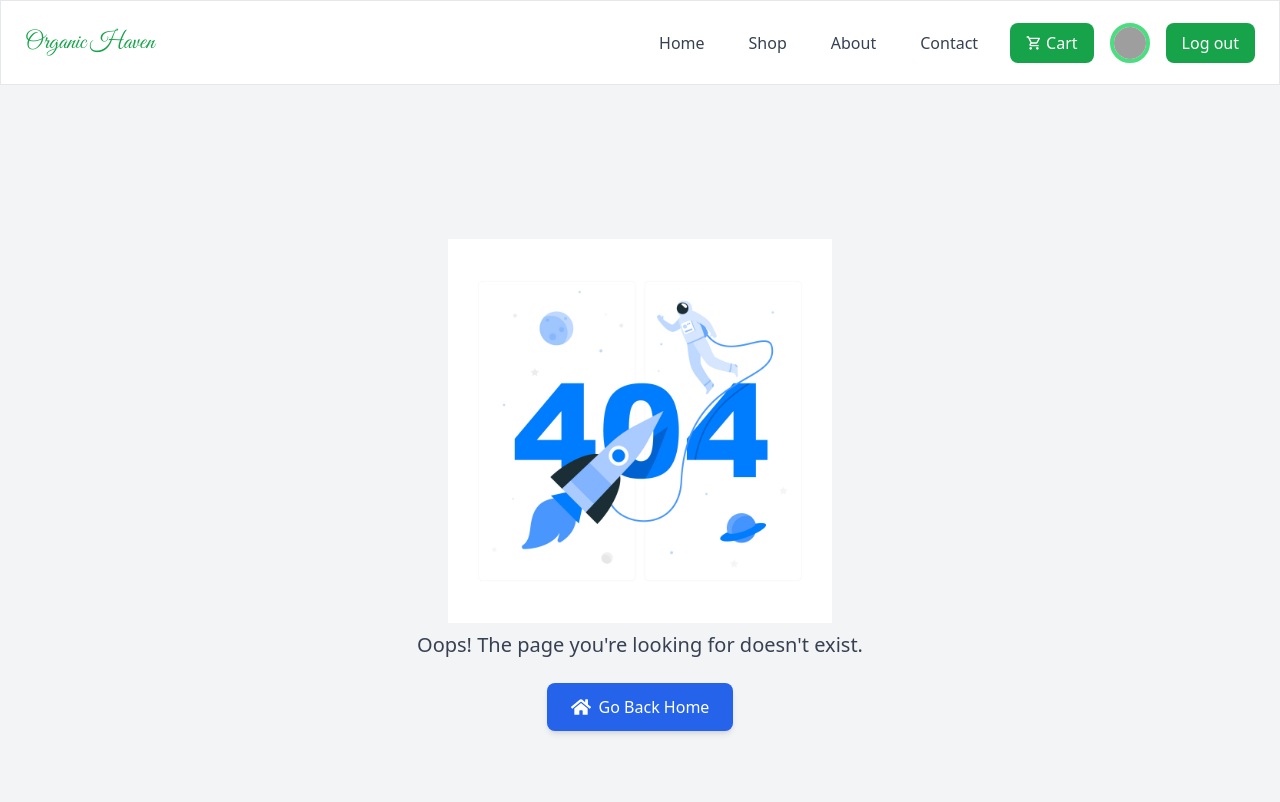
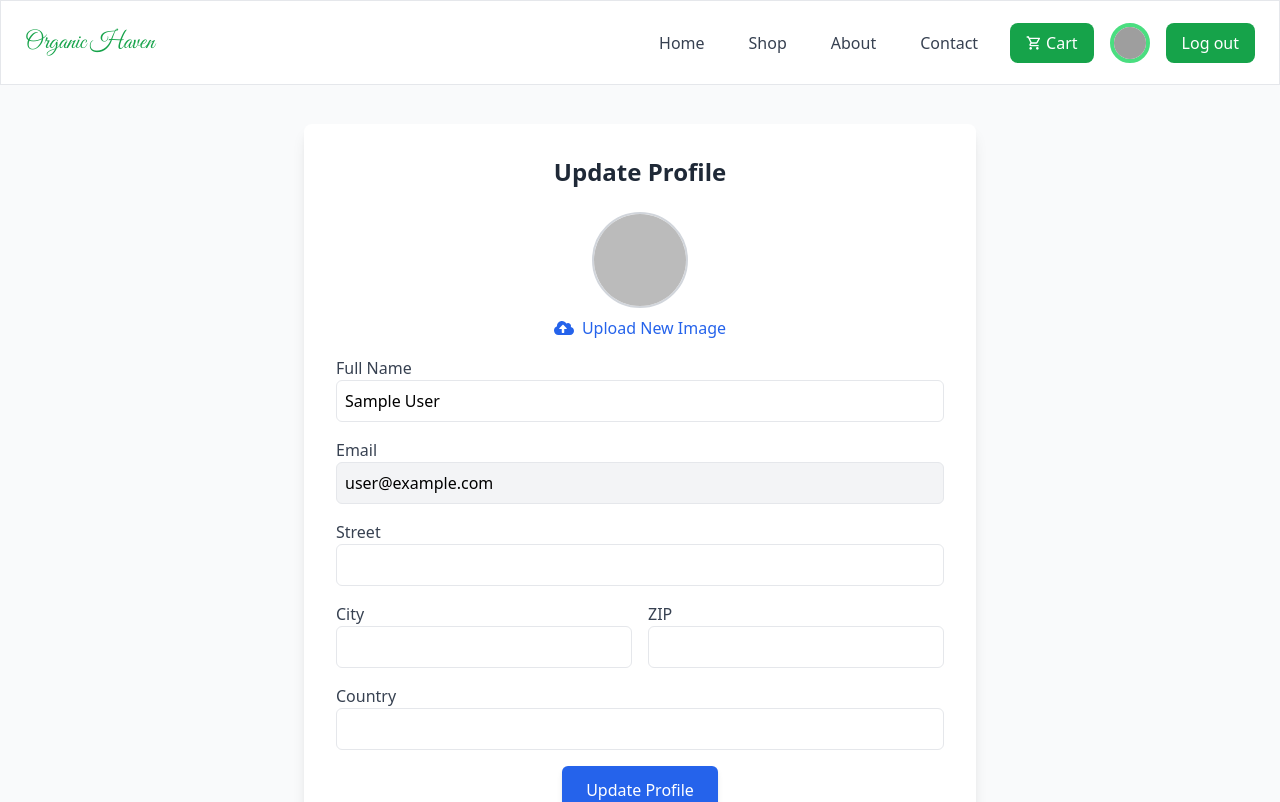
Before and after one commit to muhammadAbdulMannan2022/ecommerce-frontedn, a React (Vite) app: page /profile/update in a window 1280 px wide. Shown: the top 802 px of the page. Built offline with nearby package versions, Linux system fonts and the light colour scheme; no server answers; sample sign-in values are in the browser's storage; grey boxes are pictures that could not be loaded.

Commit message:
profile and update profile done with name and image update. others will add soon

```diff
--- a/src/Pages/AuthFrom.jsx
+++ b/src/Pages/AuthFrom.jsx
@@ -28,7 +28,7 @@ const AuthForm = () => {
   const handleSubmit = async (e) => {
     e.preventDefault();
     setError("");
-    console.log(loction.state.from);
+    // console.log(loction.state.from);
 
     try {
       if (isLogin) {
--- a/src/Pages/Private/OnlyUser.jsx
+++ b/src/Pages/Private/OnlyUser.jsx
@@ -1,15 +1,17 @@
 import { Navigate, useLocation } from "react-router-dom";
 import { AuthContext } from "../../providers/AuthProvider";
 import { useContext } from "react";
+import Loading from "../../utils/Loading";
 
 const OnlyUser = ({ children }) => {
-  const { user } = useContext(AuthContext);
+  const { user, loading } = useContext(AuthContext);
   const location = useLocation();
-
-  if (!user) {
+  if (loading) {
+    return <Loading />;
+  }
+  if (!user && !loading) {
     // Redirect to login and remember where the user came from
-    console.log(location);
-
+    // console.log(location);
     return (
       <Navigate to="/login" state={{ from: location?.pathname }} replace />
     );
--- a/src/Pages/Profile/BasicInfo.jsx
+++ b/src/Pages/Profile/BasicInfo.jsx
@@ -1,21 +1,34 @@
+import { useContext, useEffect, useState } from "react";
 import { FaUserEdit } from "react-icons/fa";
+import { AuthContext } from "../../providers/AuthProvider";
+import { Link } from "react-router-dom";
 
 const BasicInfo = ({ user }) => {
+  const [orgnalUser, setOrgnalUser] = useState(null);
+  const { user: orgnalUser1, loading } = useContext(AuthContext);
+  useEffect(() => {
+    setOrgnalUser(orgnalUser1);
+    console.log(orgnalUser);
+  }, [loading]);
+
   return (
     <div className="bg-white p-4 rounded-lg shadow-md">
       <div className="flex items-center gap-4">
         <img
-          src={user?.profilePicture || "/default-avatar.png"}
+          src={orgnalUser?.photoURL || "/default-avatar.png"}
           alt="Profile"
           className="w-20 h-20 rounded-full border border-gray-300"
         />
         <div className="flex-1">
-          <h2 className="text-xl font-bold">{user?.name}</h2>
-          <p className="text-gray-500">{user?.email}</p>
+          <h2 className="text-xl font-bold">{orgnalUser?.displayName}</h2>
+          <p className="text-gray-500">{orgnalUser?.email}</p>
         </div>
-        <button className="flex items-center gap-2 bg-blue-600 text-white md:px-4 md:py-2 rounded hover:bg-blue-700 px-2 py-1">
+        <Link
+          to="/profile/update"
+          className="flex items-center gap-2 bg-blue-600 text-white md:px-4 md:py-2 rounded hover:bg-blue-700 px-2 py-1"
+        >
           <FaUserEdit className="text-2xl hidden md:block" /> Edit Profile
-        </button>
+        </Link>
       </div>
     </div>
   );
--- /dev/null
+++ b/src/Pages/Profile/updates/UpdateProfile.jsx
@@ -0,0 +1,218 @@
+import { useState, useContext, useEffect } from "react";
+import { FaCloudUploadAlt } from "react-icons/fa";
+import { useNavigate } from "react-router-dom";
+import { AuthContext } from "../../../providers/AuthProvider";
+import Loading from "../../../utils/Loading";
+
+// Update Profile Component
+const UpdateProfile = () => {
+  const { user, updateUserProfile } = useContext(AuthContext); // Current user from context
+  const navigate = useNavigate();
+
+  // Form State (use existing Firebase user info where available)
+  const [formData, setFormData] = useState({
+    name: user?.displayName || "",
+    email: user?.email || "",
+    photoURL: user?.photoURL || "",
+    street: "",
+    city: "",
+    zip: "",
+    country: "",
+  });
+
+  const [uploading, setUploading] = useState(false);
+
+  useEffect(() => {
+    if (user) {
+      setFormData({
+        name: user.displayName || "",
+        email: user.email || "",
+        photoURL: user.photoURL || "",
+        street: formData.street, // Preserve existing fields if they were already filled
+        city: formData.city,
+        zip: formData.zip,
+        country: formData.country,
+      });
+    }
+  }, [user]);
+
+  // Handle input change
+  const handleChange = (e) => {
+    const { name, value } = e.target;
+    setFormData((prev) => ({ ...prev, [name]: value }));
+  };
+
+  // Handle profile image upload to ImgBB
+  const handleImageUpload = async (e) => {
+    const file = e.target.files[0];
+
+    if (!file) return;
+
+    setUploading(true);
+
+    const formData = new FormData();
+    formData.append("image", file);
+
+    try {
+      // console.log(import.meta.env.VITE_IMGBB_API_KEY);
+
+      const response = await fetch(
+        `https://api.imgbb.com/1/upload?key=${
+          import.meta.env.VITE_IMGBB_API_KEY
+        }`,
+        {
+          method: "POST",
+          body: formData,
+        }
+      );
+
+      const data = await response.json();
+      if (data.success) {
+        const downloadURL = data.data.url; // Get file URL from ImgBB response
+        setFormData((prev) => ({ ...prev, photoURL: downloadURL })); // Update form data with URL
+        alert("image uploaded successfully");
+      } else {
+        throw new Error("Image upload failed.");
+      }
+    } catch (error) {
+      console.error("Image upload failed:", error.message);
+      alert("Failed to upload image. Please try again.");
+    } finally {
+      setUploading(false);
+    }
+  };
+
+  // Handle form submit
+  const handleSubmit = async (e) => {
+    e.preventDefault();
+
+    // Update Firebase Auth profile (displayName and photoURL only for now)
+    await updateUserProfile(formData.name, formData.photoURL);
+
+    alert("Profile updated successfully!");
+
+    // In future, you can send `street`, `city`, `zip`, `country` to your backend when ready.
+
+    navigate("/profile"); // Redirect to profile page
+  };
+
+  if (user) {
+    return (
+      <div className="min-h-screen flex items-center justify-center bg-gray-50 p-6">
+        <div className="bg-white shadow-lg rounded-lg p-8 w-full max-w-2xl">
+          <h2 className="text-2xl font-bold text-center text-gray-800 mb-6">
+            Update Profile
+          </h2>
+
+          <form onSubmit={handleSubmit} className="space-y-4">
+            {/* Profile Picture Upload */}
+            <div className="flex flex-col items-center space-y-2">
+              <img
+                src={formData.photoURL || "https://via.placeholder.com/150"}
+                alt="Profile"
+                className="w-24 h-24 object-cover rounded-full border-2 border-gray-300"
+              />
+              <label className="flex items-center cursor-pointer text-blue-600 hover:underline">
+                <FaCloudUploadAlt className="mr-2 text-xl" />
+                {uploading ? "Uploading..." : "Upload New Image"}
+                <input
+                  type="file"
+                  accept="image/*"
+                  className="hidden"
+                  onChange={handleImageUpload}
+                  disabled={uploading}
+                />
+              </label>
+            </div>
+
+            {/* Full Name */}
+            <div>
+              <label className="block text-gray-700 font-medium">
+                Full Name
+              </label>
+              <input
+                type="text"
+                name="name"
+                value={formData.name}
+                onChange={handleChange}
+                className="w-full p-2 border rounded-md"
+              />
+            </div>
+
+            {/* Email (read-only) */}
+            <div>
+              <label className="block text-gray-700 font-medium">Email</label>
+              <input
+                type="email"
+                value={formData.email}
+                disabled
+                className="w-full p-2 border rounded-md bg-gray-100 cursor-not-allowed"
+              />
+            </div>
+
+            {/* Address Fields - Stored locally (backend in future) */}
+            <div>
+              <label className="block text-gray-700 font-medium">Street</label>
+              <input
+                type="text"
+                name="street"
+                value={formData.street}
+                onChange={handleChange}
+                className="w-full p-2 border rounded-md"
+              />
+            </div>
+
+            <div className="grid grid-cols-2 gap-4">
+              <div>
+                <label className="block text-gray-700 font-medium">City</label>
+                <input
+                  type="text"
+                  name="city"
+                  value={formData.city}
+                  onChange={handleChange}
+                  className="w-full p-2 border rounded-md"
+                />
+              </div>
+              <div>
+                <label className="block text-gray-700 font-medium">ZIP</label>
+                <input
+                  type="text"
+                  name="zip"
+                  value={formData.zip}
+                  onChange={handleChange}
+                  className="w-full p-2 border rounded-md"
+                />
+              </div>
+            </div>
+
+            <div>
+              <label className="block text-gray-700 font-medium">Country</label>
+              <input
+                type="text"
+                name="country"
+                value={formData.country}
+                onChange={handleChange}
+                className="w-full p-2 border rounded-md"
+              />
+            </div>
+
+            {/* Submit Button */}
+            <div className="text-center">
+              <button
+                type="submit"
+                className="bg-blue-600 text-white px-6 py-3 rounded-md shadow-md hover:bg-blue-700 transition"
+                disabled={uploading}
+              >
+                {uploading ? "Please wait..." : "Update Profile"}
+              </button>
+            </div>
+          </form>
+        </div>
+      </div>
+    );
+  } else {
+    return <Loading />;
+  }
+};
+
+export default UpdateProfile;
--- a/src/providers/AuthProvider.jsx
+++ b/src/providers/AuthProvider.jsx
@@ -8,8 +8,10 @@ import {
   updateProfile,
 } from "firebase/auth";
 import app from "../firebase/firebase.config";
+import { getStorage } from "firebase/storage";
 
 const auth = getAuth(app);
+const storage = getStorage(app);
 
 // Creating Auth Context
 export const AuthContext = createContext(null);
@@ -74,6 +76,14 @@ const AuthProvider = ({ children }) => {
       setLoading(false);
     }
   };
+  // updateProfile
+  const updateUserProfile = (name, photoUrl) => {
+    if (!auth.currentUser) return Promise.reject("No current user");
+    return updateProfile(auth.currentUser, {
+      displayName: name,
+      photoURL: photoUrl,
+    });
+  };
 
   // 🔹 Track Current User (Firebase Observer)
   useEffect(() => {
@@ -89,9 +99,11 @@ const AuthProvider = ({ children }) => {
   const AuthData = {
     user,
     loading,
+    storage,
     emailPasswordSignup,
     logInUserEmailPassword,
     logOutUser,
+    updateUserProfile,
   };
 
   return (
--- a/src/router/router.jsx
+++ b/src/router/router.jsx
@@ -8,6 +8,7 @@ import Shop from "../Pages/Shop/Shop";
 import About from "../Pages/About";
 import OnlyUser from "../Pages/Private/OnlyUser";
 import ProfilePage from "../Pages/Profile/ProfilePage";
+import UpdateProfile from "../Pages/Profile/updates/UpdateProfile";
 
 // Define all routes here
 const routes = createBrowserRouter([
@@ -34,6 +35,14 @@ const routes = createBrowserRouter([
           </OnlyUser>
         ),
       },
+      {
+        path: "/profile/update",
+        element: (
+          <OnlyUser>
+            <UpdateProfile />
+          </OnlyUser>
+        ),
+      },
       { path: "/login", element: <AuthForm /> },
       { path: "/shop", element: <Shop /> },
       { path: "*", element: <NotFound /> },
--- /dev/null
+++ b/src/utils/Loading.jsx
@@ -0,0 +1,15 @@
+import { FaSpinner } from "react-icons/fa";
+
+const Loading = () => {
+  return (
+    <div className="h-screen flex flex-col items-center justify-center bg-gradient-to-br from-green-50 to-green-100">
+      <FaSpinner className="animate-spin text-green-600 text-6xl mb-4" />
+      <h2 className="text-xl font-semibold text-gray-800">
+        Loading, please wait...
+      </h2>
+      <p className="text-gray-500">We are fetching the latest data for you.</p>
+    </div>
+  );
+};
+
+export default Loading;
```
